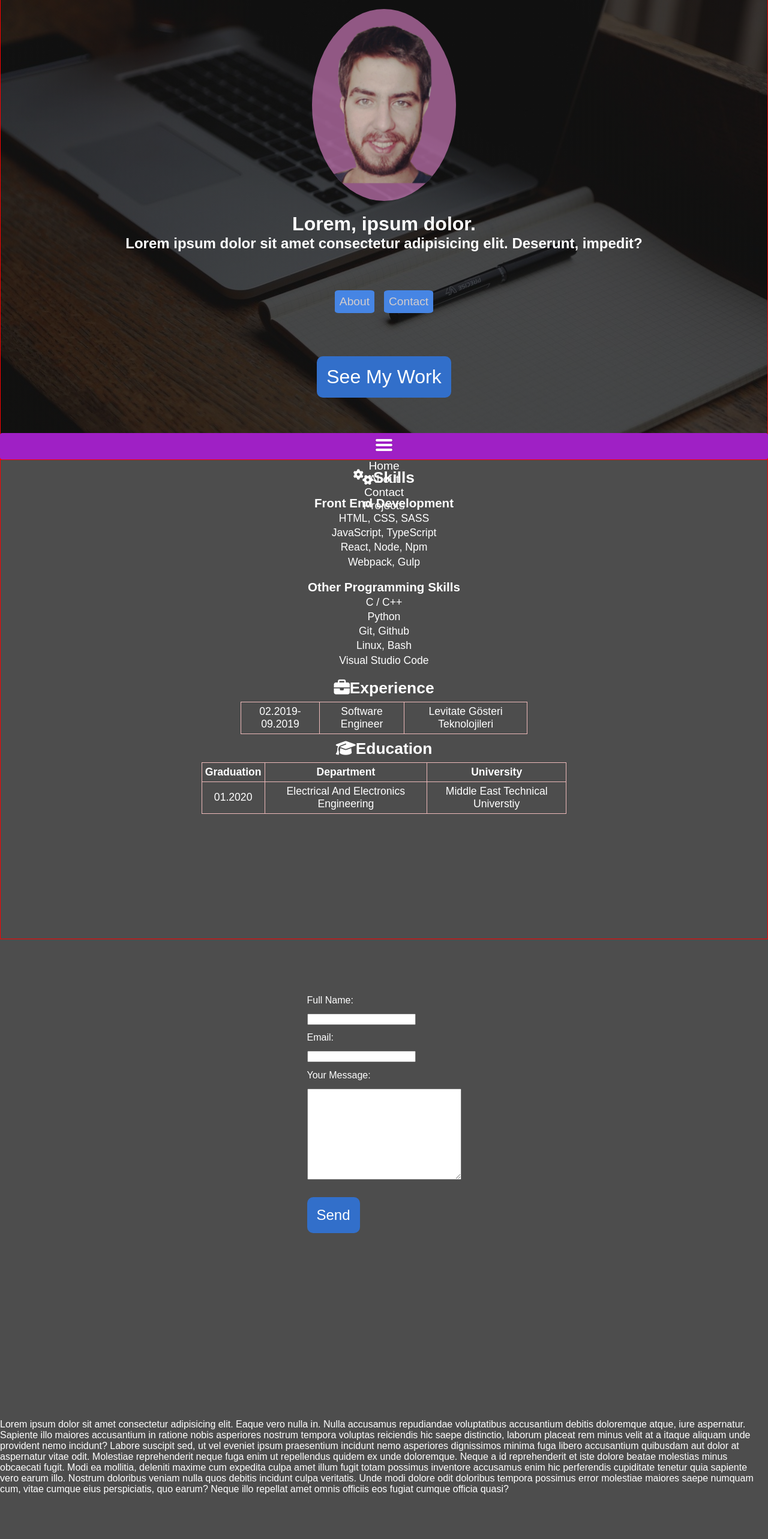
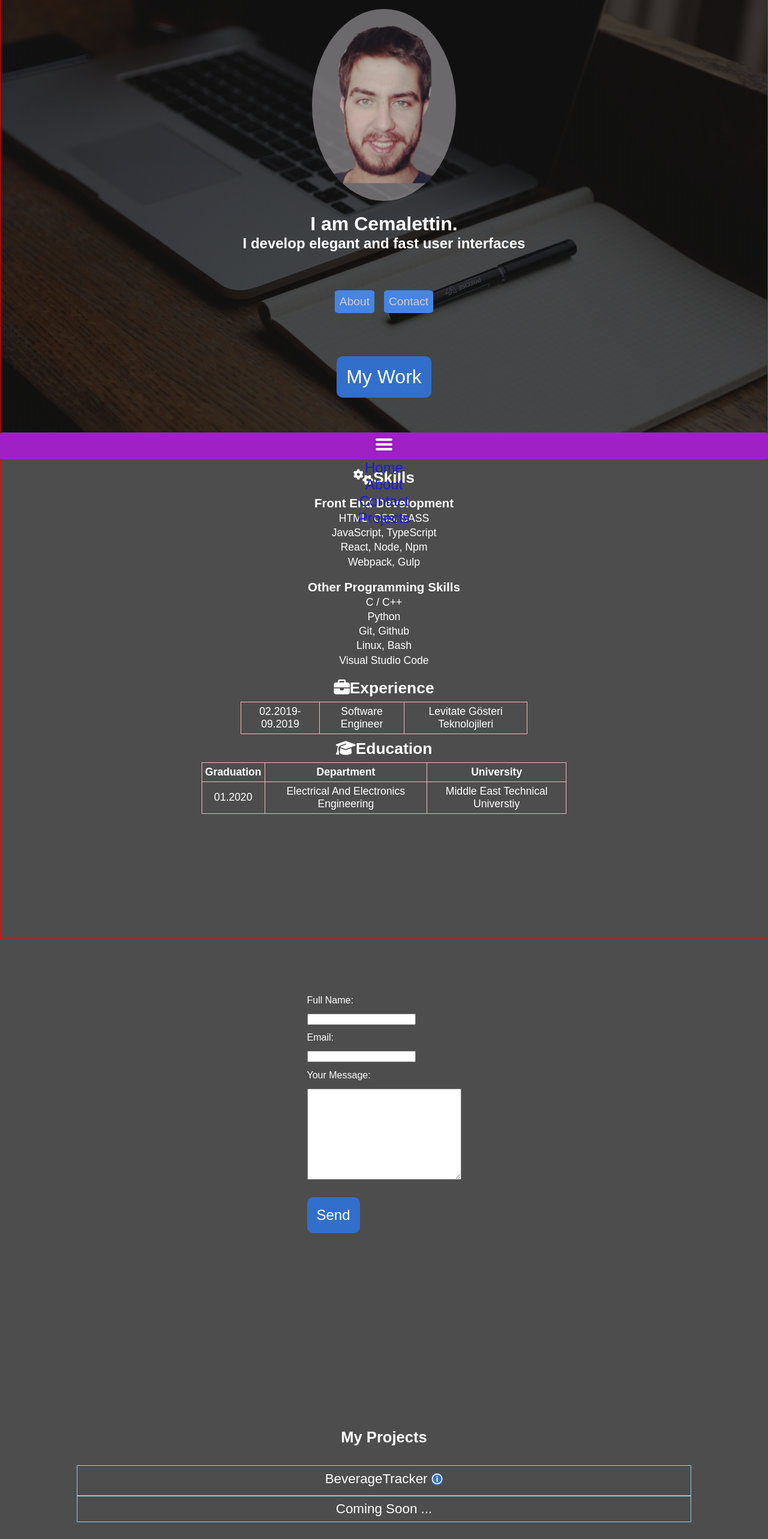
Before and after one commit to cmlttnts/cmlttnts.github.io, a React (Create React App) app: page / in a window 1280 px wide. Shown: the part 34-2600 px from the top of the page at 60% size. Built offline with nearby package versions, Linux system fonts and the light colour scheme.

Commit message:
Projects layout and home page text updated

```diff
--- a/src/Components/Contact/Contact.tsx
+++ b/src/Components/Contact/Contact.tsx
@@ -12,9 +12,15 @@ type PropType= {
 
 // Destructure the props
 const Contact = (/* { prop1, prop2 }: PropType */): JSX.Element => {
+
+  const handleSubmit = (e: React.FormEvent<HTMLFormElement>): void => {
+    e.preventDefault();
+
+  };
+
   return (
     <div className="Contact" id="contact">
-      <form className="contact-form">
+      <form className="contact-form" onSubmit={handleSubmit}>
         <label htmlFor="fullname">Full Name: </label>
         <input type="text" name="fullname" id="fullname" />
         <label htmlFor="email">Email: </label>
--- a/src/Components/Home/Home.scss
+++ b/src/Components/Home/Home.scss
@@ -22,6 +22,12 @@
   //Position
   position: relative;
   //Margin, Padding
+
+  h1,
+  h2 {
+    padding-left: 0.5rem;
+    padding-right: 0.5rem;
+  }
 }
 
 .Header {
@@ -30,7 +36,7 @@
 
 .HeaderPic {
   //Colors, Fonts, Borders
-  background-color: rgba(218, 129, 198, 0.8);
+  background-color: rgba(161, 156, 160, 0.8);
   border-radius: 50%;
   //Display
   opacity: 0.8;
--- a/src/Components/Home/Home.tsx
+++ b/src/Components/Home/Home.tsx
@@ -11,8 +11,8 @@ const Home = (/* { prop1, prop2 }: PropType */): JSX.Element => {
     <div className="Home" id="home">
       <header className="Header">
         <img className="HeaderPic" src={picMid} alt="cemalettin taş profile" />
-        <h1>Lorem, ipsum dolor.</h1>
-        <h2>Lorem ipsum dolor sit amet consectetur adipisicing elit. Deserunt, impedit?</h2>
+        <h1>I am Cemalettin.</h1>
+        <h2>I develop elegant and fast user interfaces</h2>
       </header>
       <div>
         <a className="ctaHomeSec" href="#about">About</a>
@@ -20,7 +20,7 @@ const Home = (/* { prop1, prop2 }: PropType */): JSX.Element => {
 
       </div>
       <a className="ctaHomePri" href="#projects">
-        See My Work
+        My Work
       </a>
       <Navigation items={navMain} />
     </div>
--- a/src/Components/Navigation/Navigation.scss
+++ b/src/Components/Navigation/Navigation.scss
@@ -3,6 +3,7 @@
 .Navigation {
   //Colors, Fonts, Borders
   color: #ffffff;
+  font-size: 1.1rem;
   // border: 1px solid red;
   //Display
   display: flex;
@@ -20,8 +21,10 @@
   //Margin, Padding
 }
 
-.Navigation a {
+.Navigation a,
+.Navigation a:visited {
   color: inherit;
+  font-size: 1.5rem;
 }
 
 .NavMenu {
--- a/src/Components/Projects/Projects.scss
+++ b/src/Components/Projects/Projects.scss
@@ -1,4 +1,5 @@
 @use "./ProjectsVars";
+@use '../../main.scss' as main;
 
 .Projects {
   //Colors, Fonts, Borders
@@ -11,4 +12,65 @@
   //Position
   //Margin, Padding
   //Transition, Animation
+  h2 {
+    text-align: center;
+    padding-top: 1rem;
+    font-size: 1.6rem;
+  }
+  ul {
+    display: flex;
+    flex-direction: column;
+    justify-content: center;
+    align-items: center;
+    padding-top: 2rem;
+  }
+
+  ul > li,
+  ul > li a,
+  ul > li a:visited {
+    text-align: center;
+    font-size: 1.4rem;
+    color: inherit;
+  }
+
+  ul > li {
+    width: 80%;
+    display: inline-block;
+    border: 1px solid rgb(151, 206, 231);
+    padding-top: 0.5rem;
+    padding-bottom: 0.5rem;
+  }
 }
+
+.InfoCircle {
+  //Colors, Fonts, Borders
+  font-size: 1.2rem;
+  background-color: main.$pri_cta_bg_col;
+  border-radius: 50%;
+  //Display
+  //Diamensions
+  //Position
+  position: relative;
+  //Margin, Padding
+  //Transition, Animation
+}
+
+.InfoCircle:hover::after {
+  //Colors, Fonts, Borders
+  background-color: rgb(112, 165, 226);
+  box-shadow: 2px 2px 2px black;
+  border-radius: 10px;
+  font-size: 1.2rem;
+  //Display
+  content: attr(data-after);
+  text-align: center;
+  //Diamensions
+  width: 200px;
+  //Position
+  position: absolute;
+  right: 50%;
+  top: 100%;
+  //Margin, Padding
+  padding: 0.8rem 0.4rem;
+  //Transition, Animation
+}
--- a/src/Components/Projects/Projects.tsx
+++ b/src/Components/Projects/Projects.tsx
@@ -1,20 +1,20 @@
 import './Projects.scss';
 
-import React /* , { useState, useEffect, useContext } */ from 'react';
-// Define props type
-
-/*
-type PropType= {
-  prop1: string;
-  prop2: string;
-};
-*/
+import React from 'react';
 
 // Destructure the props
-const Projects = (/* { prop1, prop2 }: PropType */): JSX.Element => {
+const Projects = (): JSX.Element => {
   return (
     <div className="Projects" id="projects">
-      Lorem ipsum dolor sit amet consectetur adipisicing elit. Eaque vero nulla in. Nulla accusamus repudiandae voluptatibus accusantium debitis doloremque atque, iure aspernatur. Sapiente illo maiores accusantium in ratione nobis asperiores nostrum tempora voluptas reiciendis hic saepe distinctio, laborum placeat rem minus velit at a itaque aliquam unde provident nemo incidunt? Labore suscipit sed, ut vel eveniet ipsum praesentium incidunt nemo asperiores dignissimos minima fuga libero accusantium quibusdam aut dolor at aspernatur vitae odit. Molestiae reprehenderit neque fuga enim ut repellendus quidem ex unde doloremque. Neque a id reprehenderit et iste dolore beatae molestias minus obcaecati fugit. Modi ea mollitia, deleniti maxime cum expedita culpa amet illum fugit totam possimus inventore accusamus enim hic perferendis cupiditate tenetur quia sapiente vero earum illo. Nostrum doloribus veniam nulla quos debitis incidunt culpa veritatis. Unde modi dolore odit doloribus tempora possimus error molestiae maiores saepe numquam cum, vitae cumque eius perspiciatis, quo earum? Neque illo repellat amet omnis officiis eos fugiat cumque officia quasi?
+      <h2>My Projects</h2>
+      <ul>
+        <li>
+          <a href="https://cmlttnts.github.io/BeverageTracker/">BeverageTracker</a>
+          {' '}
+          <span data-after="App for office place, keep track of the beverages with timestamps!" className="InfoCircle">🛈</span>
+        </li>
+        <li> Coming Soon ...</li>
+      </ul>
     </div>
   );
 };
```
